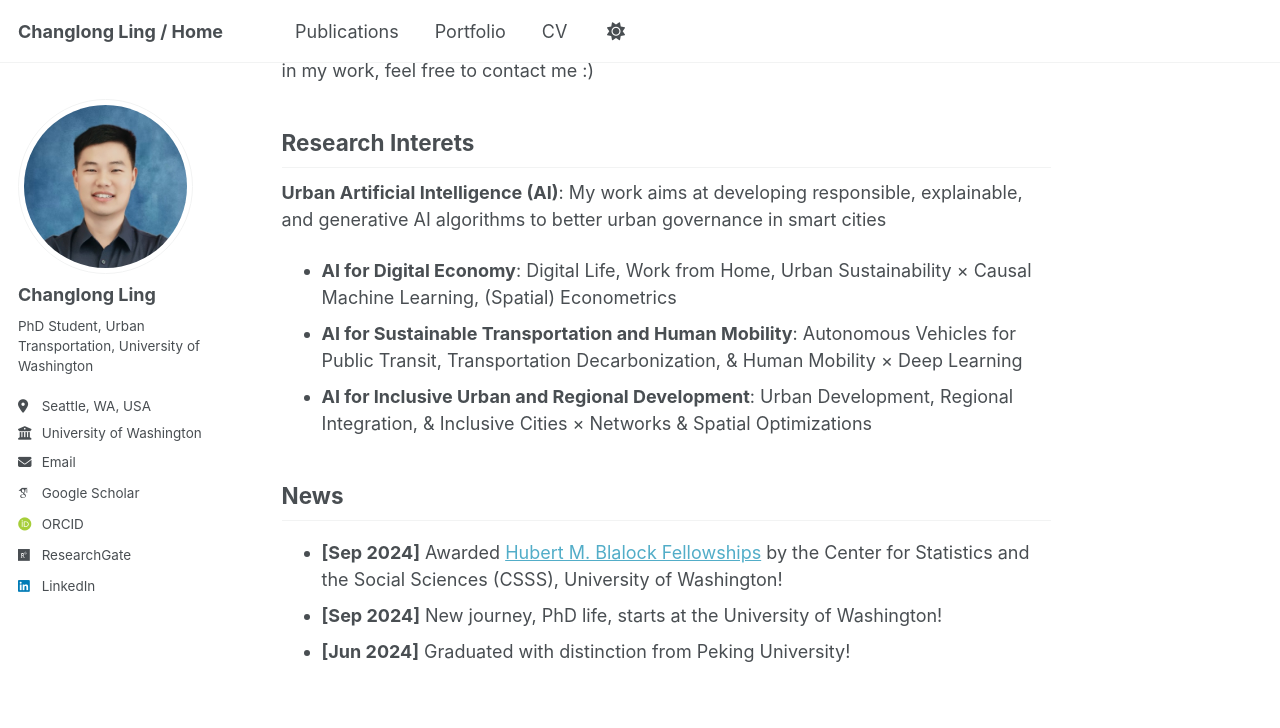
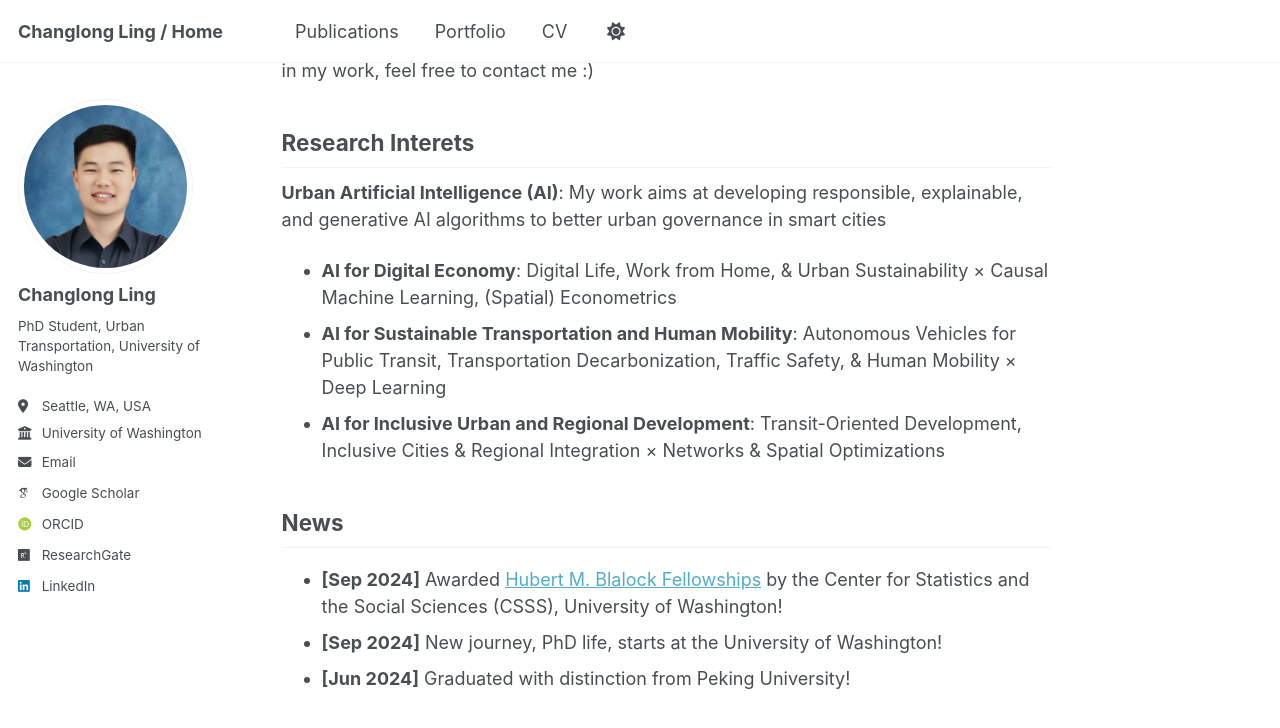
Before and after one commit to ChanglongLing/changlongling.github.io, a Jekyll site: the page built from _pages/about.md, in a window 1280 px wide and 900 px high, scrolled down 454 px. Shown: the top 728 px of the window. Built offline with Jekyll 4.4.1, drawn with Linux system fonts in a browser that asks for light colours; some web fonts are replaced.

Commit message:
Update about.md

```diff
--- a/_pages/about.md
+++ b/_pages/about.md
@@ -16,9 +16,9 @@ I view planning as a shared endeavor. I enjoy working collaboratively to address
 Research Interets
 -----
 **Urban Artificial Intelligence (AI)**: My work aims at developing responsible, explainable, and generative AI algorithms to better urban governance in smart cities
-- **AI for Digital Economy**: Digital Life, Work from Home, Urban Sustainability × Causal Machine Learning, (Spatial) Econometrics
-- **AI for Sustainable Transportation and Human Mobility**: Autonomous Vehicles for Public Transit, Transportation Decarbonization, & Human Mobility × Deep Learning
-- **AI for Inclusive Urban and Regional Development**: Urban Development, Regional Integration, & Inclusive Cities × Networks & Spatial Optimizations
+- **AI for Digital Economy**: Digital Life, Work from Home, & Urban Sustainability × Causal Machine Learning, (Spatial) Econometrics
+- **AI for Sustainable Transportation and Human Mobility**: Autonomous Vehicles for Public Transit, Transportation Decarbonization, Traffic Safety, & Human Mobility × Deep Learning
+- **AI for Inclusive Urban and Regional Development**: Transit-Oriented Development, Inclusive Cities & Regional Integration × Networks & Spatial Optimizations
 
 News
 -----
```
